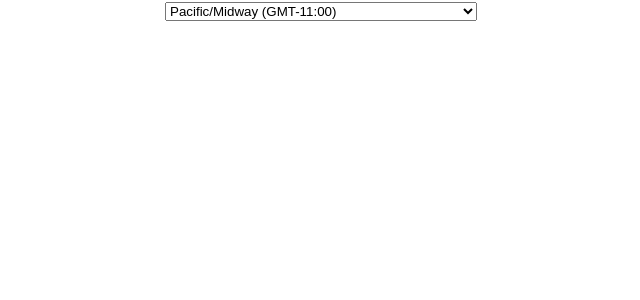
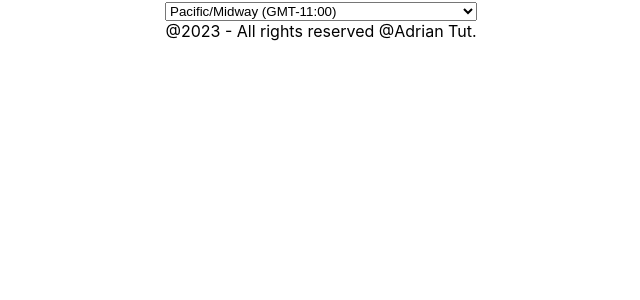
Before and after one commit to Adriantutuianu/timezone-converter, a React (Create React App) app: page / in a window 1280 px wide. Shown: the top 300 px of the page, without its empty margins (319-959 px from the left). Built offline with nearby package versions, Linux system fonts and the light colour scheme.

Commit message:
Added footer

```diff
--- a/src/App.js
+++ b/src/App.js
@@ -1,6 +1,7 @@
 import "./App.css";
 import { DateTime } from "luxon";
 import Content from "./components/Content";
+import Footer from "./components/Footer";
 
 function App() {
   const now = DateTime.now();
@@ -9,6 +10,7 @@ function App() {
   return (
     <div className="App">
       <Content />
+      <Footer />
     </div>
   );
 }
--- /dev/null
+++ b/src/components/Footer.js
@@ -0,0 +1,13 @@
+import React from "react";
+import "./footer.css";
+
+const Footer = () => {
+  return (
+    <footer>
+      {" "}
+      @{new Date().getFullYear()} - All rights reserved @Adrian Tut.
+    </footer>
+  );
+};
+
+export default Footer;
```
Also changed, not shown: src/components/Header.js (added), src/components/footer.css (added), src/components/header.css (added).
